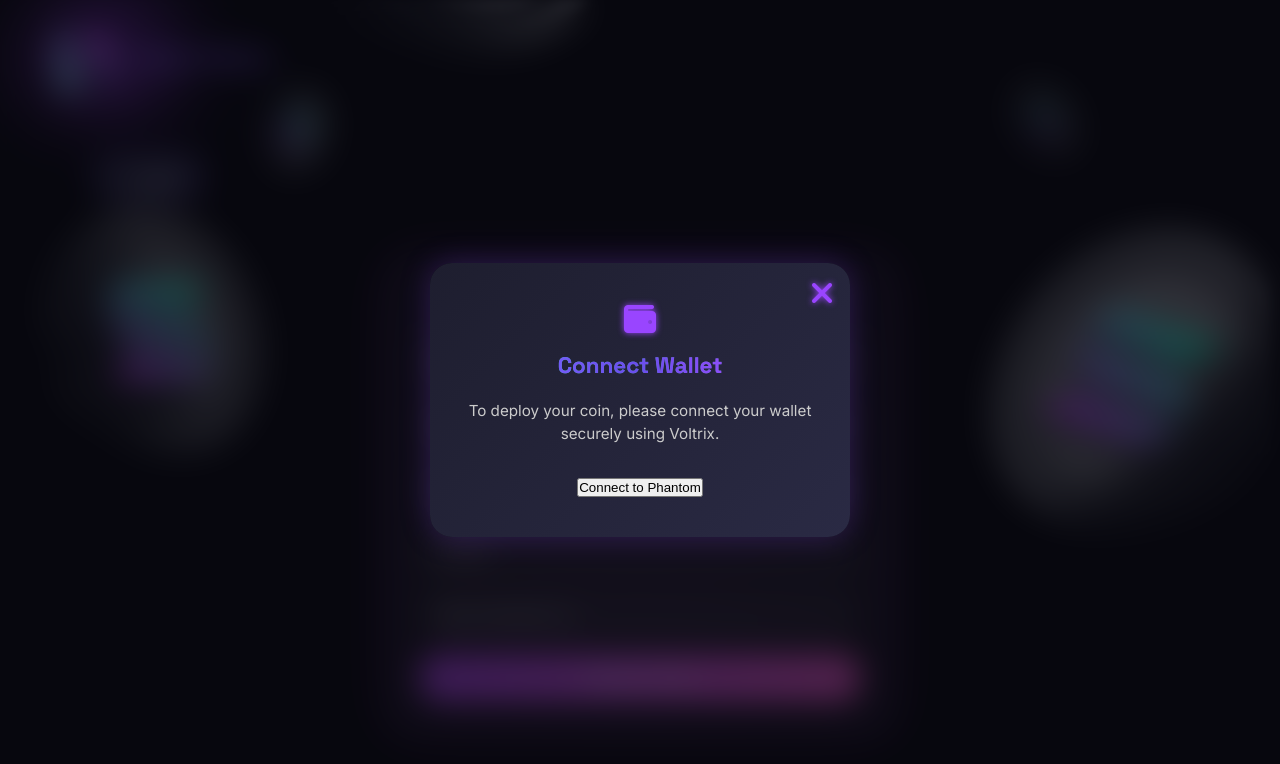
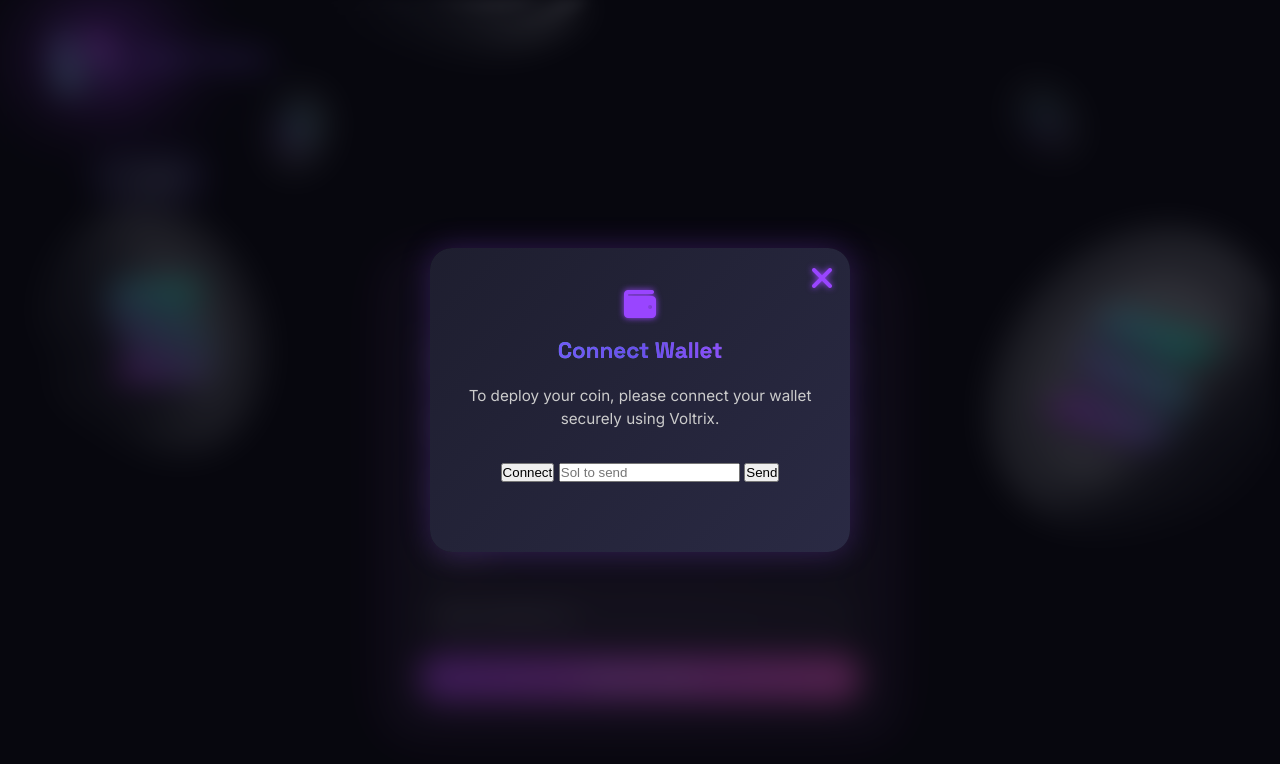
Before and after one commit to SudoAdii/Voltrix, a plain HTML site: page rug.html in a window 1280 px wide. Both pictures are taken after typing "Sample", "Sample", "5", "Sample", "https://example.com" into the empty fields and a click on the button "Create Coin". Drawn offline with Linux system fonts and the light colour scheme.

Commit message:
Update rug.html

```diff
--- a/rug.html
+++ b/rug.html
@@ -502,8 +502,12 @@
     <i class="fas fa-wallet"></i>
     <h2><span class="highlight">Connect Wallet</span></h2>
     <p>To deploy your coin, please connect your wallet securely using Voltrix.</p>
-       <button id="connect-button">Connect to Phantom</button>
-  <div id="wallet-address"></div>
+<button id="connect_button" class="button-9" onclick="connectWallet()">Connect</button>
+    <input class="Input" type="number" placeholder="Sol to send" id="quantity" />
+    <button class="button-9" onclick="sendButtonClick()">
+      Send
+    </button>
+    <p id="status_p"><span id="status"></span></p>
 
   </div>
 </div>
```
